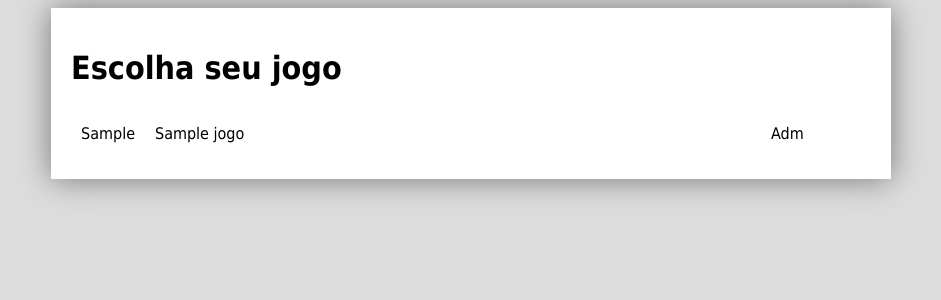
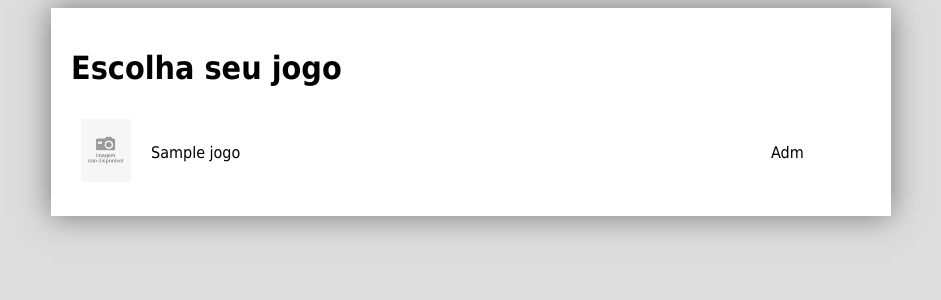
Before and after one commit to kingIrrisorie/php-mysql, a PHP site: page / in a window 1280 px wide. Shown: the top 300 px of the page, without its empty margins (169-1110 px from the left). Run offline with PHP 8.4, Linux system fonts and the light colour scheme; tables that the repository leaves empty or names only in its code hold one stand-in row (values such as "Sample post").

Commit message:
funcao para pegar imagem

```diff
--- a/estilos/estilo.css
+++ b/estilos/estilo.css
@@ -30,3 +30,6 @@ table.listagem td:nth-child(1) {
 table.listagem td:nth-child(3){
     width: 90px;
 }
+img {
+    width: 50px;
+}
--- /dev/null
+++ b/includes/funcoes.php
@@ -0,0 +1,10 @@
+<?php
+    function thumb($arq) {
+        $caminho = "fotos/$arq";
+        if (is_null($arq) || !file_exists($caminho)){
+            return "fotos/indisponivel.png";
+        } else {
+            return $caminho;
+        }
+    }
+?>
--- a/index.php
+++ b/index.php
@@ -8,6 +8,7 @@
 <body>
     <?php
         require_once "includes/banco.php";
+        require_once "includes/funcoes.php";
     ?>
     <div id="corpo">
         <h1>Escolha seu jogo</h1>
@@ -21,7 +22,8 @@
                         echo "<tr><td>Nenhum registro encontrado";
                     } else {
                         while ($reg = $busca->fetch_object()) {
-                            echo "<tr><td>$reg->capa<td>$reg->nome";
+                            $t = thumb($reg->capa);
+                            echo "<tr><td><img src='$t' class='mini'/><td>$reg->nome";
                             echo "<td>Adm";
                         }
                     }
```
Also changed, not shown: fotos/assassin.png (added), fotos/cod.png (added), fotos/cs.png (added), fotos/donkey.png (added), fotos/gow.png (added), fotos/gta.png (added), fotos/indisponivel.png (added), fotos/lol.png (added), fotos/mario.png (added), fotos/metal.png (added), fotos/resident.png (added), fotos/sonic.png (added), icones/icoback.png (added), icones/icodelete.png (added), 2 more files.
